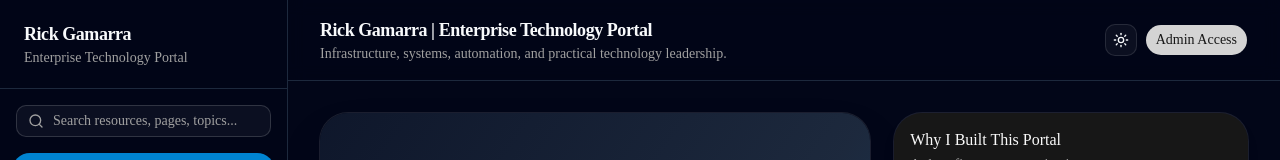
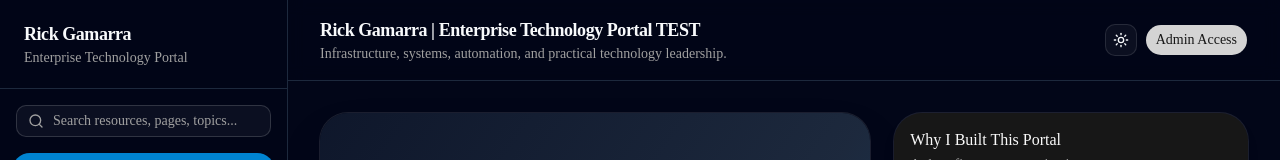
Before and after one commit to richardgamarra/personal-techportal, a Next.js app: page / in a window 1280 px wide. Shown: the top 160 px of the page. Built offline with nearby package versions, Linux system fonts and the light colour scheme.

Commit message:
Test homepage auto deployment

```diff
--- a/app/page.jsx
+++ b/app/page.jsx
@@ -47,7 +47,7 @@ import { Separator } from "@/components/ui/separator";
 
 const defaultContent = {
   site: {
-    title: "Rick Gamarra | Enterprise Technology Portal",
+    title: "Rick Gamarra | Enterprise Technology Portal TEST",
     tagline: "Infrastructure, systems, automation, and practical technology leadership.",
     theme: "dark",
     contactEmail: "rick@example.com",
```
